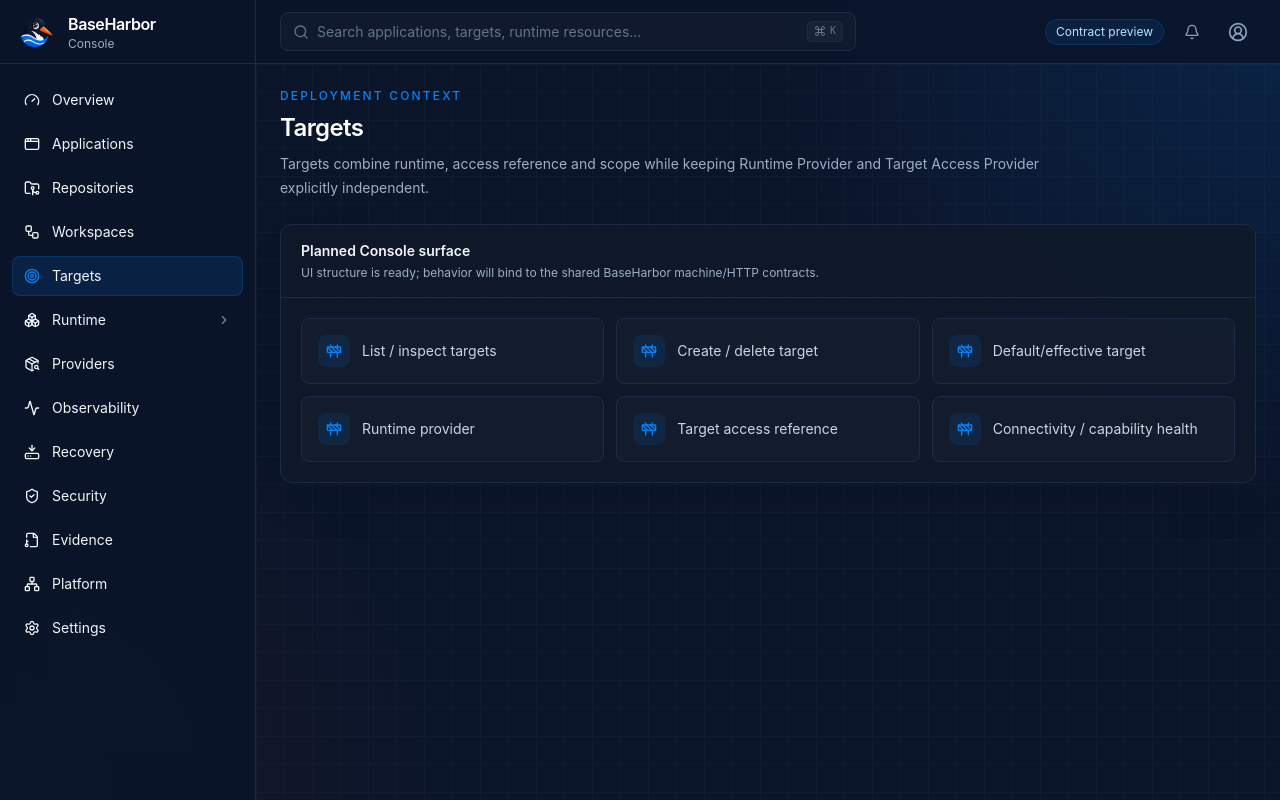
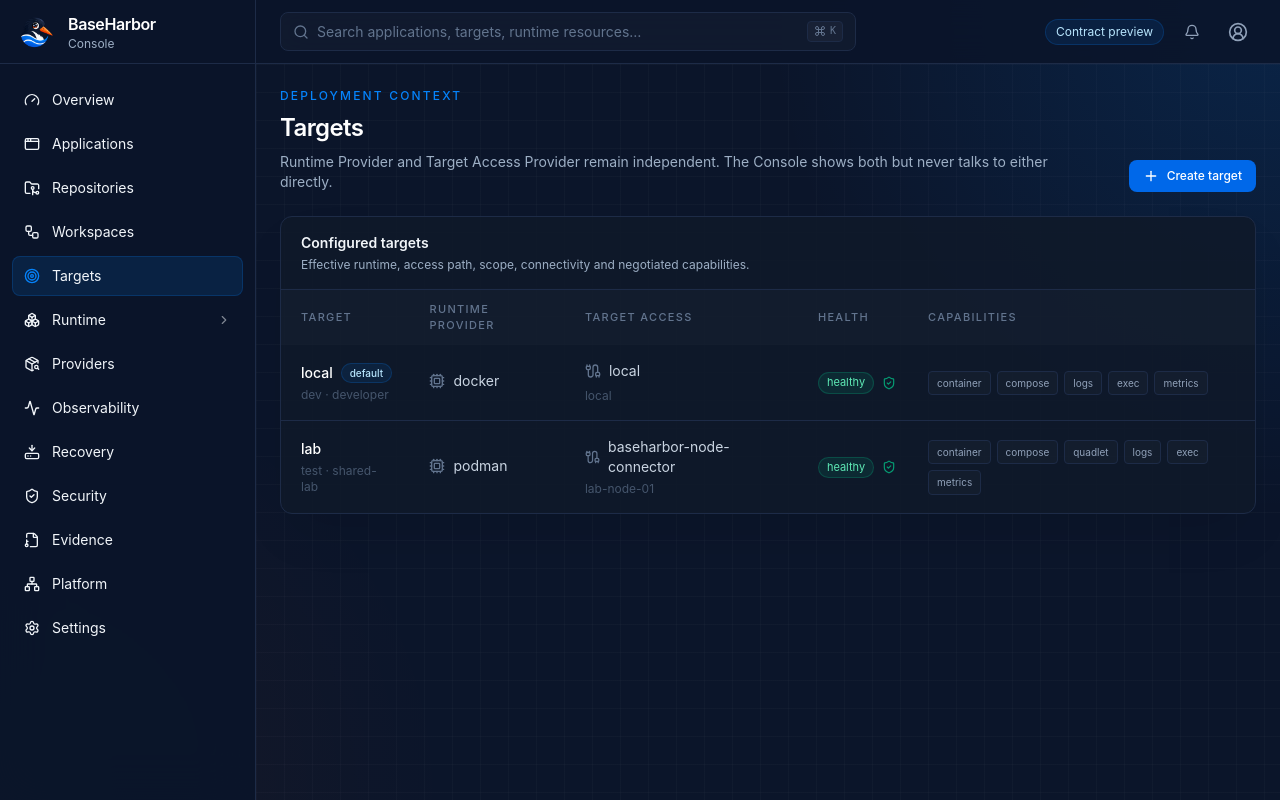
Before and after one commit to mcpdev80/baseharbor-console, a Next.js app: page /targets in a window 1280 px wide. Built offline with nearby package versions, Linux system fonts and the light colour scheme.

Commit message:
feat: replace placeholder Console sections with domain views

```diff
--- a/src/app/targets/page.tsx
+++ b/src/app/targets/page.tsx
@@ -1,4 +1,27 @@
-import { SectionPage } from "@/components/section/section-page";
-export default function Page() {
-  return <SectionPage eyebrow="Deployment context" title="Targets" description="Targets combine runtime, access reference and scope while keeping Runtime Provider and Target Access Provider explicitly independent." capabilities={["List / inspect targets","Create / delete target","Default/effective target","Runtime provider","Target access reference","Connectivity / capability health"]} />;
+import { Plus } from "lucide-react";
+import { Panel } from "@/components/ui/panel";
+import { TargetTable } from "@/components/targets/target-table";
+import { baseHarborData } from "@/lib/baseharbor/data";
+
+export default async function TargetsPage() {
+  const targets = await baseHarborData.targets();
+
+  return (
+    <div className="mx-auto max-w-[1600px] space-y-6">
+      <div className="flex items-end justify-between">
+        <div>
+          <p className="mb-2 text-xs font-medium uppercase tracking-[.18em] text-[var(--bh-signal-blue)]">Deployment context</p>
+          <h1 className="text-2xl font-semibold tracking-tight text-white">Targets</h1>
+          <p className="mt-2 max-w-3xl text-sm text-[var(--muted)]">Runtime Provider and Target Access Provider remain independent. The Console shows both but never talks to either directly.</p>
+        </div>
+        <button className="inline-flex items-center gap-2 rounded-lg bg-[var(--bh-ocean-blue)] px-3.5 py-2 text-xs font-medium text-white hover:bg-[var(--bh-signal-blue)]">
+          <Plus className="size-4" /> Create target
+        </button>
+      </div>
+
+      <Panel title="Configured targets" subtitle="Effective runtime, access path, scope, connectivity and negotiated capabilities.">
+        <TargetTable targets={targets} />
+      </Panel>
+    </div>
+  );
 }
```
